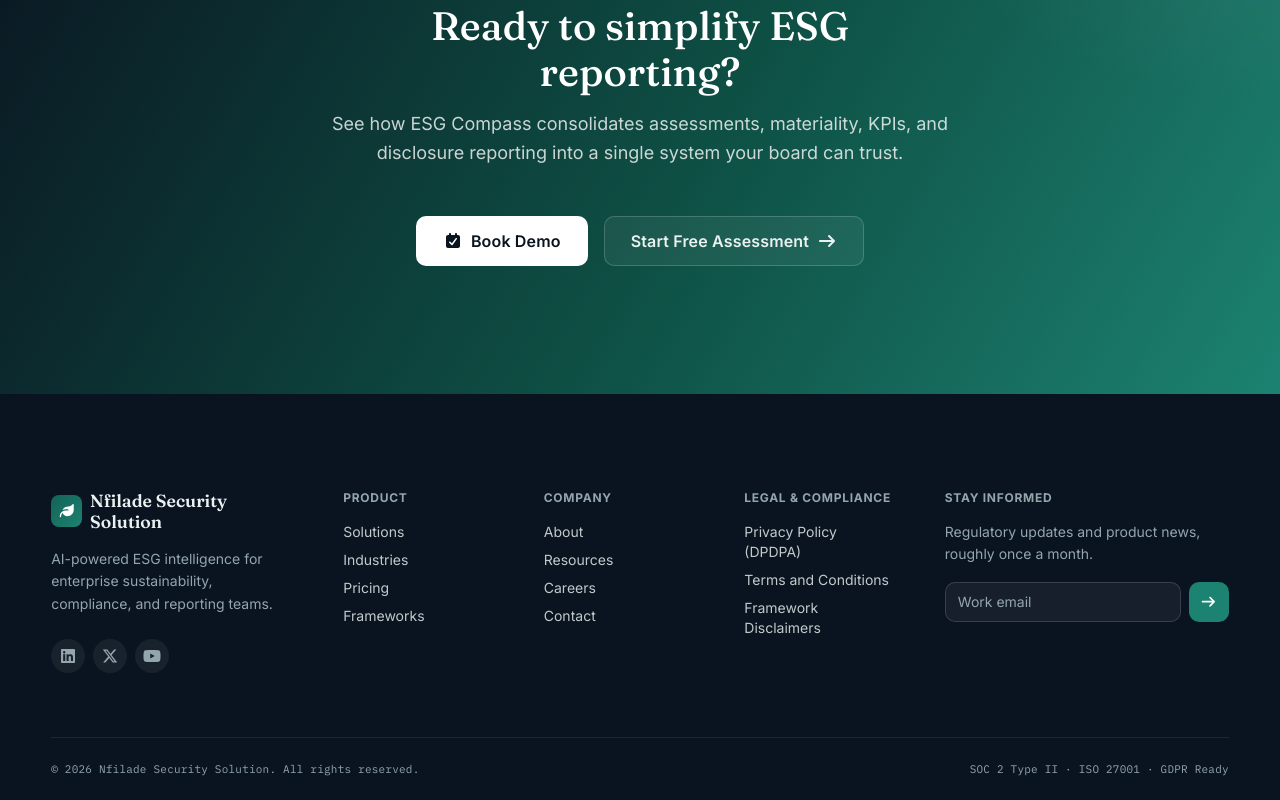
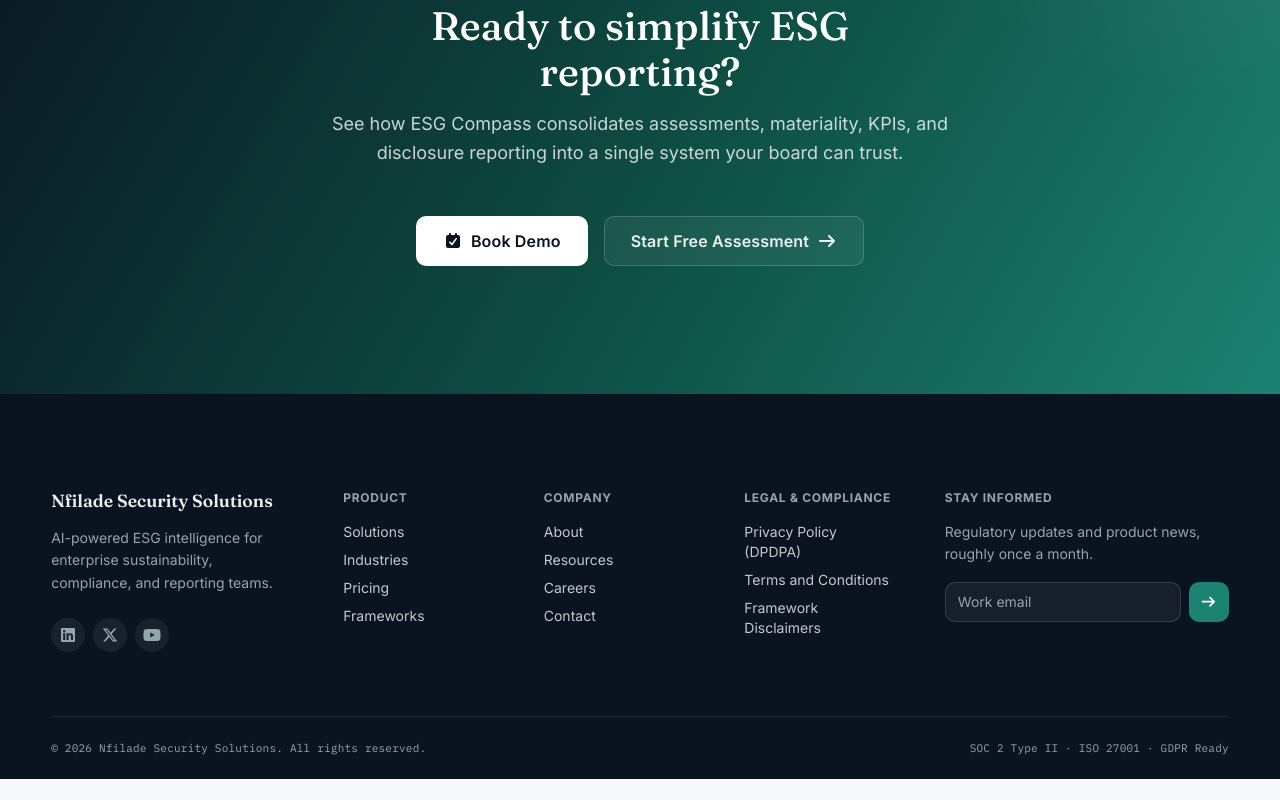
Before and after one commit to harshitamynetsec/esg, a React (Vite) app: page / in a window 1280 px wide. Shown: the part 8785-9585 px from the top of the page. After the commit the page ends 9564 px from the top, so only its background shows below. Built offline with nearby package versions, Linux system fonts and the light colour scheme; no server answers.

Commit message:
added name

```diff
--- a/src/components/landing/Footer/Footer.jsx
+++ b/src/components/landing/Footer/Footer.jsx
@@ -1,7 +1,7 @@
 import { useState } from 'react';
 import { Link } from 'react-router-dom';
 import { FontAwesomeIcon } from '@fortawesome/react-fontawesome';
-import { faLeaf, faArrowRight } from '@fortawesome/free-solid-svg-icons';
+import { faArrowRight } from '@fortawesome/free-solid-svg-icons';
 import { faLinkedin, faXTwitter, faYoutube } from '@fortawesome/free-brands-svg-icons';
 import styles from './Footer.module.scss';
 
@@ -51,10 +51,7 @@
         <div className={styles.top}>
           <div className={styles.brandCol}>
             <Link to="/" className={styles.brand}>
-              <span className={styles.brandMark}>
-                <FontAwesomeIcon icon={faLeaf} />
-              </span>
-              <span className={styles.brandName}>Nfilade Security Solution</span>
+              <span className={styles.brandName}>Nfilade Security Solutions</span>
             </Link>
             <p className={styles.brandTagline}>
               AI-powered ESG intelligence for enterprise sustainability, compliance,
@@ -110,7 +107,7 @@
         </div>
 
         <div className={styles.bottom}>
-          <span className={styles.copyright}>© {new Date().getFullYear()} Nfilade Security Solution. All rights reserved.</span>
+          <span className={styles.copyright}>© {new Date().getFullYear()} Nfilade Security Solutions. All rights reserved.</span>
           <span className={styles.compliance}>SOC 2 Type II · ISO 27001 · GDPR Ready</span>
         </div>
       </div>
--- a/src/components/landing/Footer/Footer.module.scss
+++ b/src/components/landing/Footer/Footer.module.scss
@@ -37,21 +37,8 @@
 .brand {
   display: inline-flex;
   align-items: center;
-  gap: $space-2;
   text-decoration: none;
   margin-bottom: $space-3;
-}
-
-.brandMark {
-  display: inline-flex;
-  align-items: center;
-  justify-content: center;
-  width: 32px;
-  height: 32px;
-  border-radius: 8px;
-  background: $gradient-forest;
-  color: $surface-0;
-  font-size: 14px;
 }
 
 .brandName {
```
